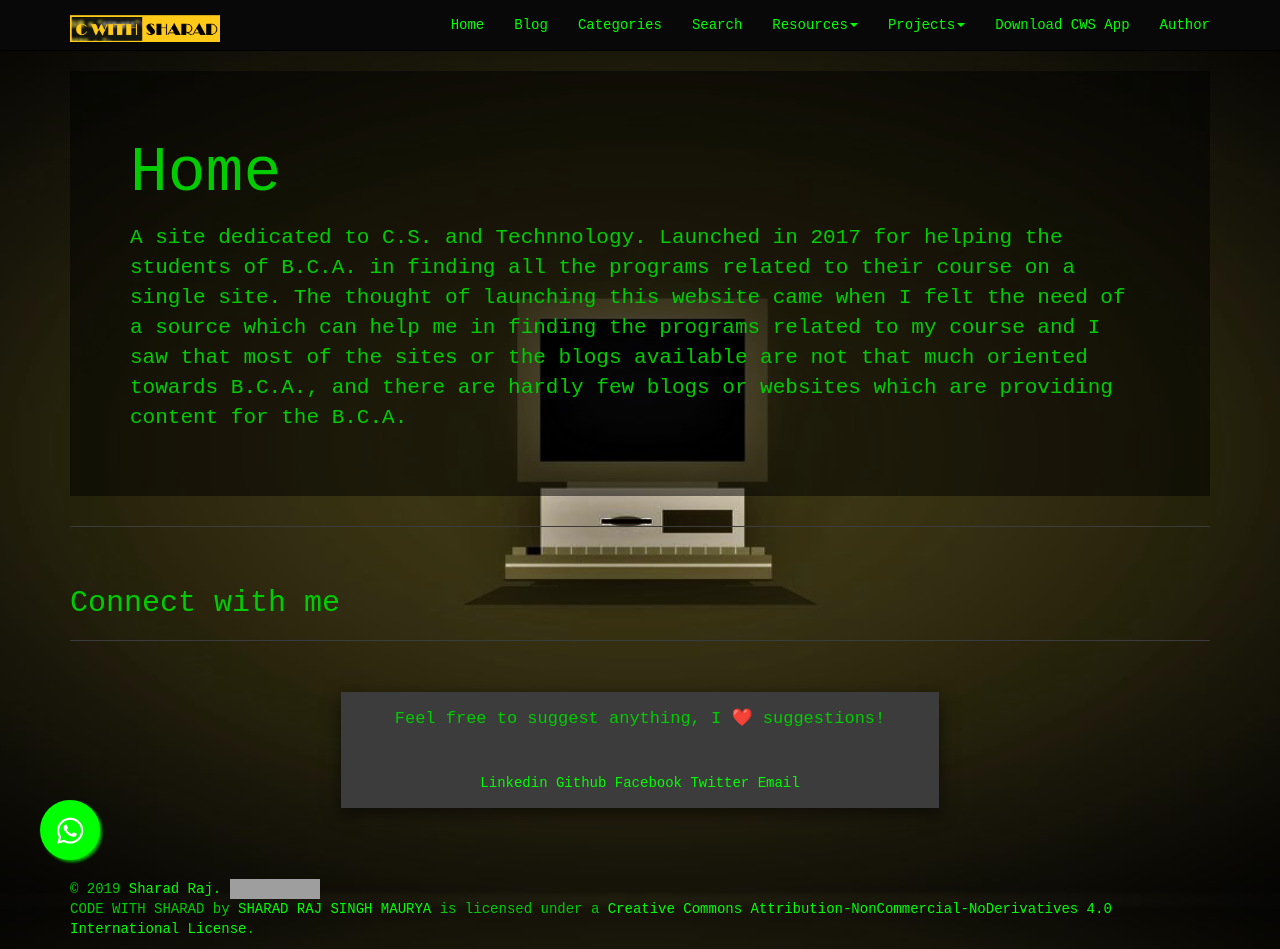
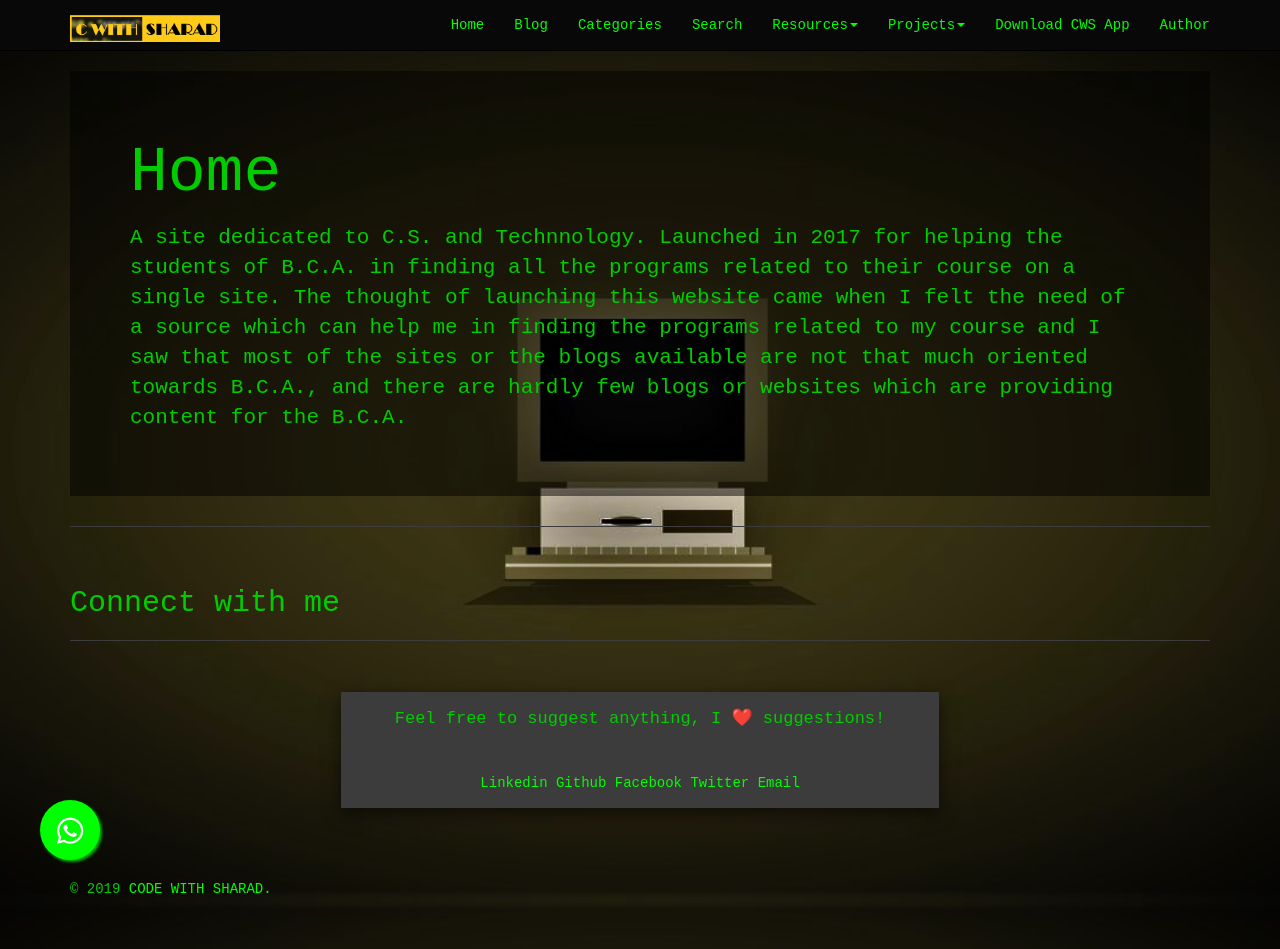
Before and after one commit to cwithsharad/cwithsharad.github.io, a Jekyll site: the page built from index.md, in a window 1280 px wide. Built offline with Jekyll 4.4.1, drawn with Linux system fonts in a browser that asks for light colours; nearby versions of some CDN libraries; emoji names are drawn with the system emoji font; grey boxes are pictures that could not be loaded.

Commit message:
Update footer.html

```diff
--- a/_includes/footer.html
+++ b/_includes/footer.html
@@ -31,7 +31,9 @@
 
 <div class="row tall-row">
 	<div class="col-md-12">
-		<p>© {{ site.time | date: '%Y' }} <a href="{{ site.baseurl }}" >{{ site.author.name }}.</a> <a rel="license" href="http://creativecommons.org/licenses/by-nc-nd/4.0/"><img alt="Creative Commons License" style="border-width:0" src="https://i.creativecommons.org/l/by-nc-nd/4.0/80x15.png" /></a><br /><span xmlns:dct="http://purl.org/dc/terms/" property="dct:title">CODE WITH SHARAD</span> by <a xmlns:cc="http://creativecommons.org/ns#" href="https://www.cwithsharad.cf" property="cc:attributionName" rel="cc:attributionURL">SHARAD RAJ SINGH MAURYA</a> is licensed under a <a rel="license" href="http://creativecommons.org/licenses/by-nc-nd/4.0/">Creative Commons Attribution-NonCommercial-NoDerivatives 4.0 International License</a>.</p>
+		<p>© {{ site.time | date: '%Y' }} <a href="{{ site.baseurl }}" >{{ site.title }}.
+<!--			</a> <a rel="license" href="http://creativecommons.org/licenses/by-nc-nd/4.0/"><img alt="Creative Commons License" style="border-width:0" src="https://i.creativecommons.org/l/by-nc-nd/4.0/80x15.png" /></a><br /><span xmlns:dct="http://purl.org/dc/terms/" property="dct:title">CODE WITH SHARAD</span> by <a xmlns:cc="http://creativecommons.org/ns#" href="https://www.cwithsharad.cf" property="cc:attributionName" rel="cc:attributionURL">SHARAD RAJ SINGH MAURYA</a> is licensed under a <a rel="license" href="http://creativecommons.org/licenses/by-nc-nd/4.0/">Creative Commons Attribution-NonCommercial-NoDerivatives 4.0 International License</a>.</p>
+-->
 	</div>
 </div>
 </div>
```
